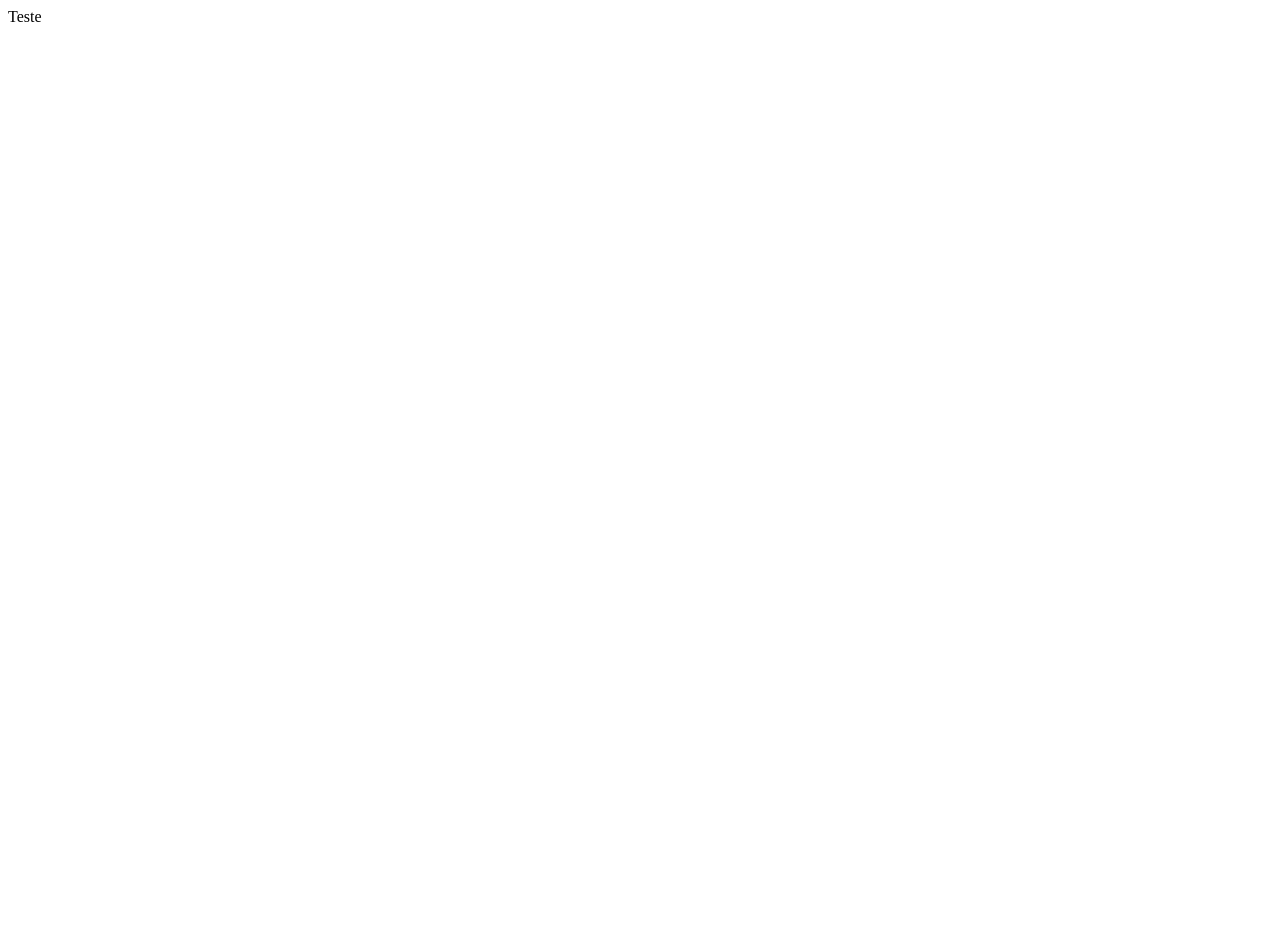
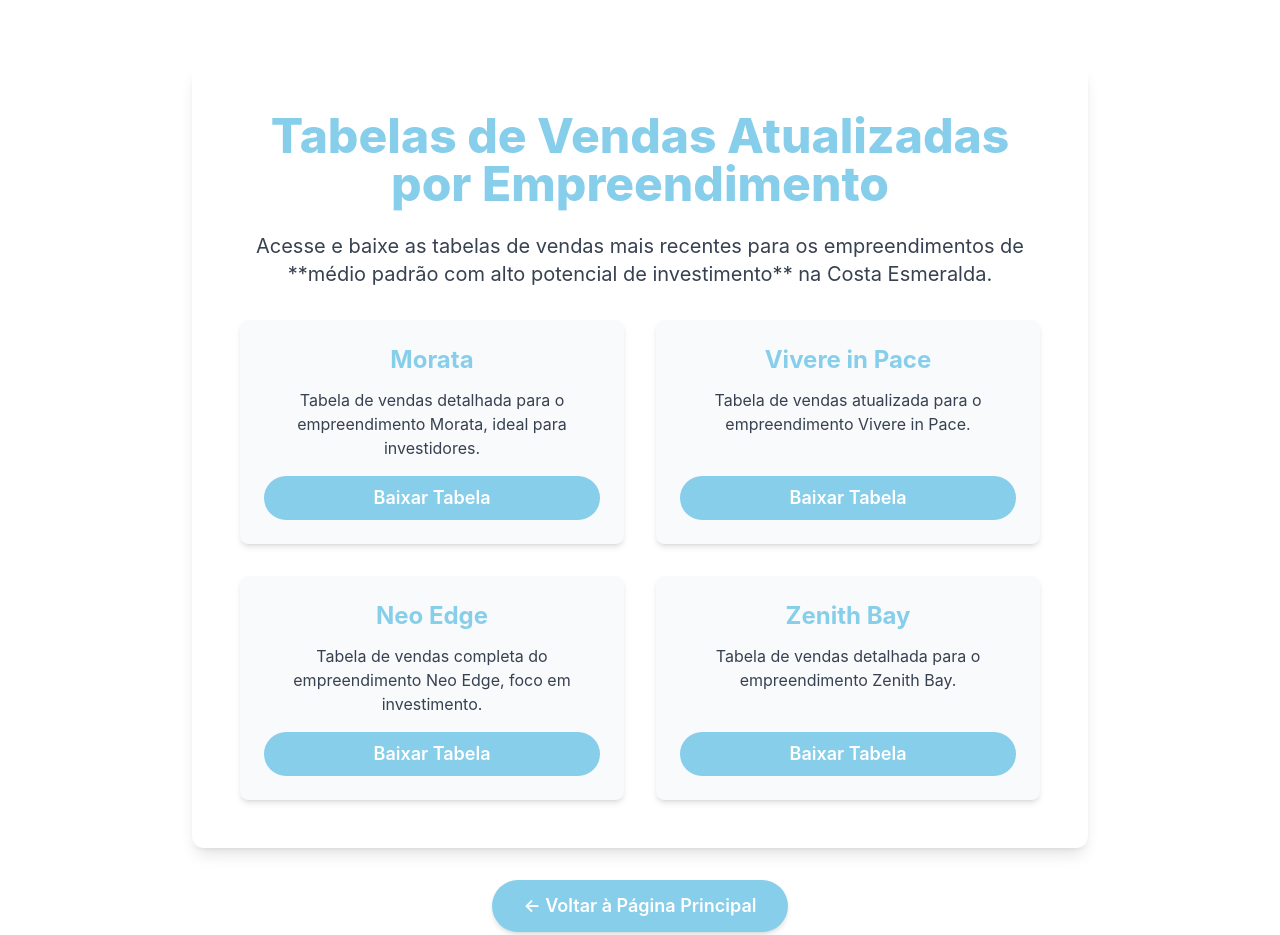
Before and after one commit to samuelwhite777/kc-imobtech-tools, a plain HTML site: page tabela-vendas.html in a window 1280 px wide. Before the commit the page ends 800 px from the top, so only its background shows below. Drawn offline with nearby package versions, Linux system fonts and the light colour scheme.

Commit message:
Atualizar o tabela-vendas.html

```diff
--- a/tabela-vendas.html
+++ b/tabela-vendas.html
@@ -1 +1,99 @@
-Teste
+<!DOCTYPE html>
+<html lang="pt-BR">
+<head>
+    <meta charset="UTF-8">
+    <meta name="viewport" content="width=device-width, initial-scale=1.0">
+    <title>Download de Tabelas de Vendas - Médio Padrão para Investimento</title>
+    <!-- Incluindo Tailwind CSS -->
+    <script src="https://cdn.tailwindcss.com"></script>
+    <style>
+        body {
+            font-family: 'Inter', sans-serif;
+            background-color: #FFFFFF; /* Fundo branco */
+        }
+        .text-baby-blue-dark {
+            color: #87CEEB; /* Azul mais escuro para títulos e destaque */
+        }
+        .text-baby-blue {
+            color: #ADD8E6; /* Azul bebê para textos secundários */
+        }
+        .bg-baby-blue-dark-button {
+            background-color: #87CEEB; /* Azul mais escuro para botões */
+        }
+        .bg-baby-blue-dark-button:hover {
+            background-color: #6495ED; /* Azul mais intenso para hover */
+        }
+    </style>
+</head>
+<body class="p-4 sm:p-8 md:p-12 lg:p-16 flex flex-col min-h-screen">
+    <div class="max-w-4xl mx-auto flex-grow bg-white rounded-xl shadow-lg p-6 sm:p-8 md:p-10 lg:p-12 text-center">
+        <h1 class="text-3xl sm:text-4xl md:text-5xl font-extrabold mb-6 text-baby-blue-dark">
+            Tabelas de Vendas Atualizadas por Empreendimento
+        </h1>
+        <p class="text-base sm:text-lg md:text-xl mb-8 text-gray-700">
+            Acesse e baixe as tabelas de vendas mais recentes para os empreendimentos de **médio padrão com alto potencial de investimento** na Costa Esmeralda.
+        </p>
+
+        <div class="grid grid-cols-1 sm:grid-cols-2 gap-6 md:gap-8 mt-8">
+            <!-- Tabela Morata -->
+            <div class="bg-gray-50 p-6 rounded-lg shadow-md flex flex-col justify-between transform transition duration-300 hover:scale-105">
+                <div>
+                    <h2 class="text-xl sm:text-2xl font-bold mb-3 text-baby-blue-dark">Morata</h2>
+                    <p class="text-gray-700 text-sm sm:text-base mb-4">
+                        Tabela de vendas detalhada para o empreendimento Morata, ideal para investidores.
+                    </p>
+                </div>
+                <button onclick="alert('Download da tabela do Morata iniciado!')" class="w-full py-2 px-4 rounded-full bg-baby-blue-dark-button text-white font-semibold text-lg hover:bg-baby-blue-dark-button-hover transition duration-300">
+                    Baixar Tabela
+                </button>
+            </div>
+
+            <!-- Tabela Vivere in Pace -->
+            <div class="bg-gray-50 p-6 rounded-lg shadow-md flex flex-col justify-between transform transition duration-300 hover:scale-105">
+                <div>
+                    <h2 class="text-xl sm:text-2xl font-bold mb-3 text-baby-blue-dark">Vivere in Pace</h2>
+                    <p class="text-gray-700 text-sm sm:text-base mb-4">
+                        Tabela de vendas atualizada para o empreendimento Vivere in Pace.
+                    </p>
+                </div>
+                <button onclick="alert('Download da tabela do Vivere in Pace iniciado!')" class="w-full py-2 px-4 rounded-full bg-baby-blue-dark-button text-white font-semibold text-lg hover:bg-baby-blue-dark-button-hover transition duration-300">
+                    Baixar Tabela
+                </button>
+            </div>
+
+            <!-- Tabela Neo Edge -->
+            <div class="bg-gray-50 p-6 rounded-lg shadow-md flex flex-col justify-between transform transition duration-300 hover:scale-105">
+                <div>
+                    <h2 class="text-xl sm:text-2xl font-bold mb-3 text-baby-blue-dark">Neo Edge</h2>
+                    <p class="text-gray-700 text-sm sm:text-base mb-4">
+                        Tabela de vendas completa do empreendimento Neo Edge, foco em investimento.
+                    </p>
+                </div>
+                <button onclick="alert('Download da tabela do Neo Edge iniciado!')" class="w-full py-2 px-4 rounded-full bg-baby-blue-dark-button text-white font-semibold text-lg hover:bg-baby-blue-dark-button-hover transition duration-300">
+                    Baixar Tabela
+                </button>
+            </div>
+
+            <!-- Tabela Zenith Bay -->
+            <div class="bg-gray-50 p-6 rounded-lg shadow-md flex flex-col justify-between transform transition duration-300 hover:scale-105">
+                <div>
+                    <h2 class="text-xl sm:text-2xl font-bold mb-3 text-baby-blue-dark">Zenith Bay</h2>
+                    <p class="text-gray-700 text-sm sm:text-base mb-4">
+                        Tabela de vendas detalhada para o empreendimento Zenith Bay.
+                    </p>
+                </div>
+                <button onclick="alert('Download da tabela do Zenith Bay iniciado!')" class="w-full py-2 px-4 rounded-full bg-baby-blue-dark-button text-white font-semibold text-lg hover:bg-baby-blue-dark-button-hover transition duration-300">
+                    Baixar Tabela
+                </button>
+            </div>
+        </div>
+    </div>
+
+    <!-- Botão Voltar -->
+    <div class="mt-8 text-center">
+        <a href="index.html" class="inline-block py-3 px-8 rounded-full bg-baby-blue-dark-button text-white font-semibold text-lg shadow-md hover:shadow-lg transform transition duration-300 hover:scale-105">
+            &#8592; Voltar à Página Principal
+        </a>
+    </div>
+</body>
+</html>
```
